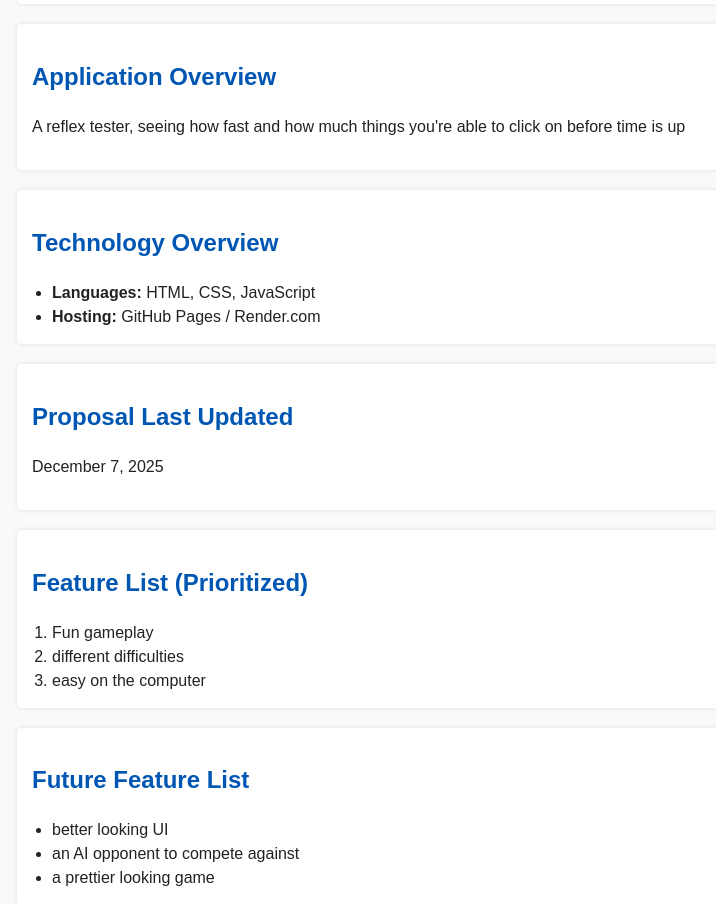
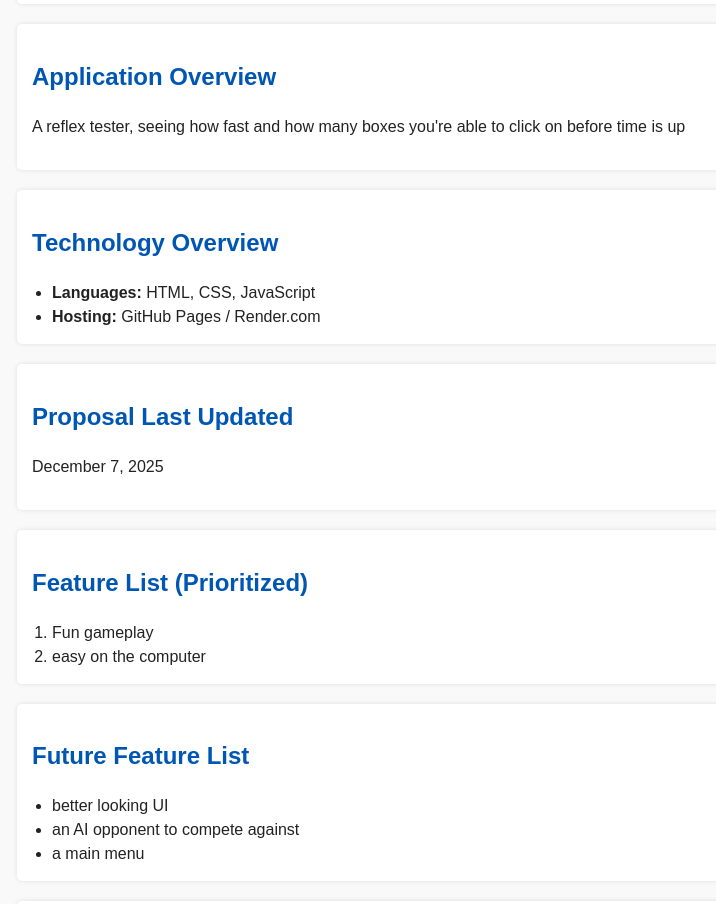
Before and after one commit to maximillianoortega-boop/class-project-proposal, a plain HTML site: page index.html in a window 1280 px wide. Shown: the part 279-1183 px from the top of the page, without its empty margins (13-729 px from the left). Drawn offline with Linux system fonts and the light colour scheme.

Commit message:
Update Files.

```diff
--- a/index.html
+++ b/index.html
@@ -54,7 +54,7 @@
   <section>
     <h2>Application Overview</h2>
     <p>
-    A reflex tester, seeing how fast and how much things you're able to click on before time is up
+    A reflex tester, seeing how fast and how many boxes you're able to click on before time is up
     </p>
   </section>
 
@@ -75,7 +75,6 @@
     <h2>Feature List (Prioritized)</h2>
     <ol>
       <li>Fun gameplay</li>
-      <li>different difficulties</li>
       <li>easy on the computer</li>
     </ol>
   </section>
@@ -85,7 +84,7 @@
     <ul>
       <li>better looking UI</li>
       <li>an AI opponent to compete against</li>
-      <li>a prettier looking game</li>
+      <li>a main menu</li>
     </ul>
   </section>
 
```
